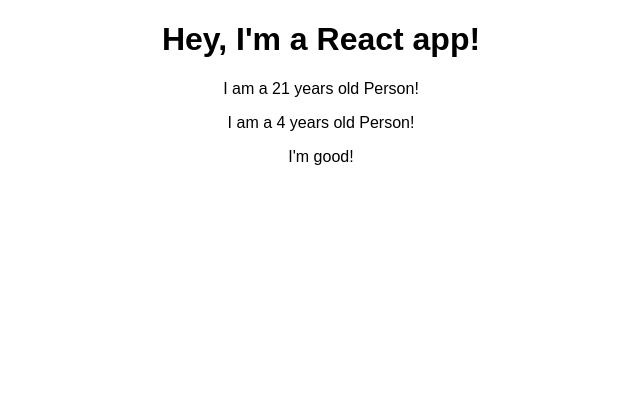
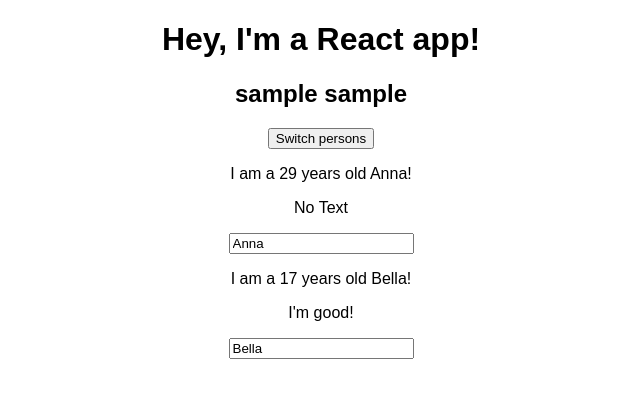
Before and after one commit to AnatolyUss/react-training, a React (Create React App) app: page / in a window 1280 px wide. Shown: the top 398 px of the page, without its empty margins (319-959 px from the left). Built offline with nearby package versions, Linux system fonts and the light colour scheme.

Commit message:
added props and state

```diff
--- a/src/App.js
+++ b/src/App.js
@@ -1,18 +1,60 @@
 import React, { Component } from 'react';
 import './App.css';
-import Person from './Person/Person';
+import Person from './Person/Person.js';
 
 class App extends Component {
-  getAge() {
+  constructor(props) {
+    super(props);
+  }
+
+  getAge = () => {
     return Math.floor(Math.random() * 30) || 120;
+  }
+
+  state = {
+    sample_attribute: 'sample sample',
+    persons: [
+      { name: 'Anna', age: this.getAge(), inner_text: undefined },
+      { name: 'Bella', age: this.getAge(), inner_text: 'I\'m good!' },
+    ]
+  }
+
+  switchPersonsHandler = () => {
+    const tempPerson = this.state.persons[0];
+    this.state.persons[0] = this.state.persons[1];
+    this.state.persons[1] = tempPerson;
+
+    this.setState(this.state.persons);
+  }
+
+  nameChangedHandler = event => {
+    this.state.persons[0].name = event.target.value;
+
+    this.setState(this.state.persons);
   }
 
   render() {
     return (
       <div className="App">
         <h1>Hey, I'm a React app!</h1>
-        <Person age={this.getAge()} />
-        <Person age={this.getAge()}>I'm good!</Person>
+        <h2>{this.state.sample_attribute}</h2>
+        <button onClick={this.switchPersonsHandler}>Switch persons</button>
+
+        <Person
+          click={this.switchPersonsHandler} changed={this.nameChangedHandler}
+          name={this.state.persons[0].name} age={this.state.persons[0].age}
+        >{this.state.persons[0].inner_text}
+        </Person>
+        <Person
+          click={this.switchPersonsHandler} changed={this.nameChangedHandler}
+          name={this.state.persons[1].name} age={this.state.persons[1].age}
+        >{this.state.persons[1].inner_text}
+        </Person>
+        {/*{*/}
+        {/*  this.state.persons.forEach(person => {*/}
+        {/*    <Person name={this.state.persons[1].name} age={this.state.persons[1].age}>{this.state.persons[1].inner_text}</Person>*/}
+        {/*  })*/}
+        {/*}*/}
       </div>
     );
   }
--- a/src/Person/Person.js
+++ b/src/Person/Person.js
@@ -2,11 +2,16 @@
 // import Person from './Person.css';
 
 class Person extends Component {
+  constructor(props) {
+    super(props);
+  }
+
   render() {
     return (
       <div>
-        <p>I am a {this.props.age} years old Person!</p>
-        <p>{this.props.children}</p>
+        <p>I am a {this.props.age} years old {this.props.name}!</p>
+        <p onClick={this.props.click}>{this.props.children || 'No Text'}</p>
+        <input type="text" onChange={this.props.changed} value={this.props.name} />
       </div>
     );
   }
```
